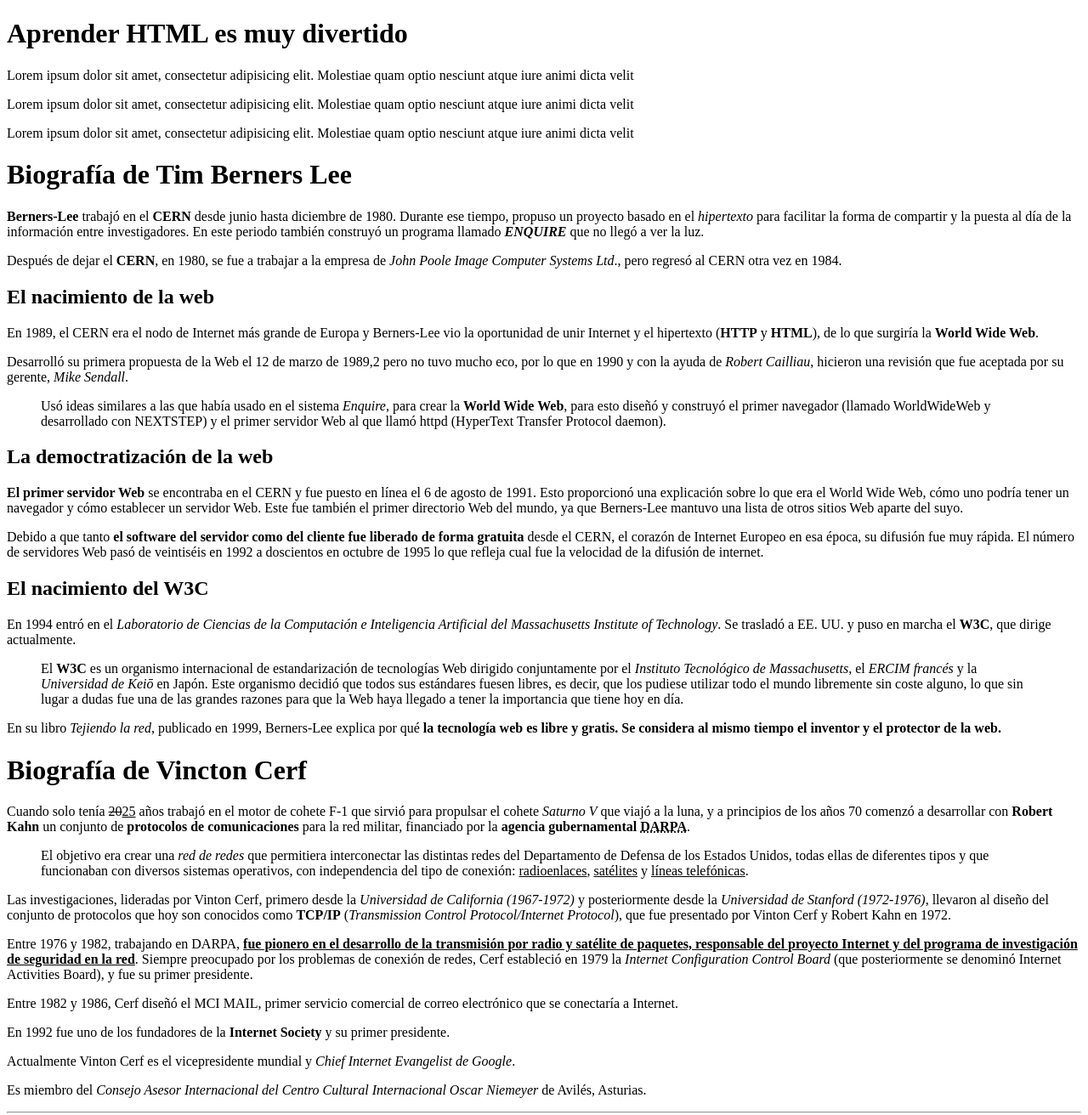
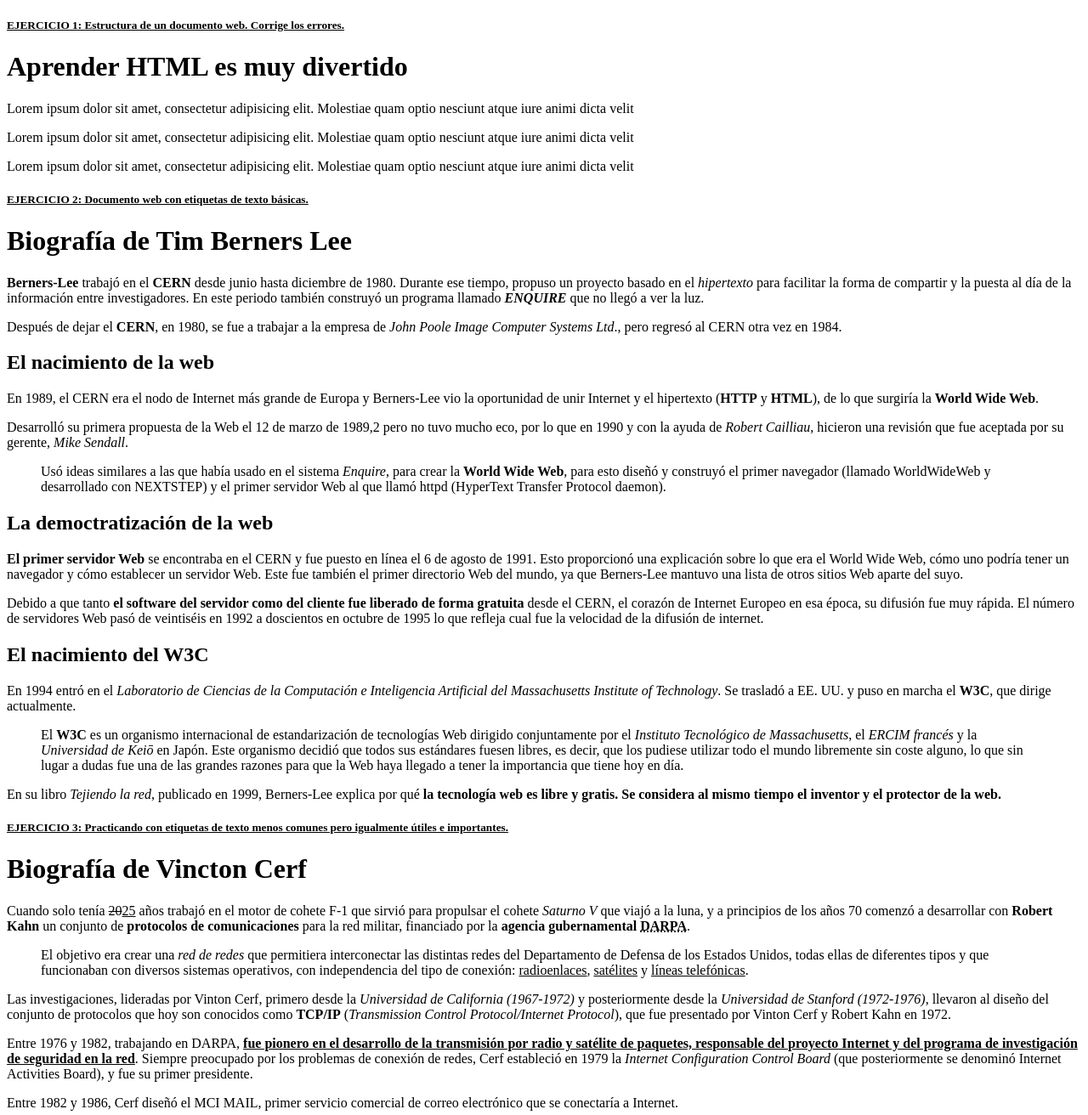
Before and after one commit to Yuusura/curso.github.io, a plain HTML site: page Mis ejercicios/Ejercicios Francesc Ricart.html in a window 1280 px wide. Shown: the top 1312 px of the page at 85% size. Drawn offline with Linux system fonts and the light colour scheme.

Commit message:
correcciones

```diff
--- a/Mis ejercicios/Ejercicios Francesc Ricart.html
+++ b/Mis ejercicios/Ejercicios Francesc Ricart.html
@@ -3,16 +3,17 @@
   <head>
     <meta charset="utf-8"/>
     <meta name="description" content="Ejercicio HTML - Corrige los errores">
-    <title>Ejercicios varios</title>
+    <title>Ejercicios iternet</title>
   </head>
   <body>
+    <h5><u>EJERCICIO 1: Estructura de un documento web. Corrige los errores.</u></h5>
     <h1>Aprender HTML es muy divertido</h1>
     <p>Lorem ipsum dolor sit amet, consectetur adipisicing elit. Molestiae quam optio nesciunt atque iure  animi dicta velit</p>
     <p>Lorem ipsum dolor sit amet, consectetur adipisicing elit. Molestiae quam optio nesciunt atque iure  animi dicta velit</p>
     <p>Lorem ipsum dolor sit amet, consectetur adipisicing elit. Molestiae quam optio nesciunt atque iure  animi dicta velit</p>
 
 
-
+    <h5><u>EJERCICIO 2: Documento web con etiquetas de texto básicas.</u></h5>
     <h1>Biografía de Tim Berners Lee</h1>
     <p><b>Berners-Lee</b> trabajó en el <b>CERN</b> desde junio hasta diciembre de 1980. Durante ese tiempo, propuso un proyecto basado en el <i>hipertexto</i> para facilitar la forma de compartir y la puesta al día de la información entre investigadores. En este periodo también construyó un programa llamado <i><b>ENQUIRE</b></i> que no llegó a ver la luz.</p>
     <p>Después de dejar el <b>CERN</b>, en 1980, se fue a trabajar a la empresa de <i>John Poole Image Computer Systems Ltd</i>., pero regresó al CERN otra vez en 1984.</p>
@@ -32,7 +33,7 @@
     <p>En su libro <i>Tejiendo la red</i>, publicado en 1999, Berners-Lee explica por qué <b>la tecnología web es libre y gratis. Se considera al mismo tiempo el inventor y el protector de la web.</b></p>
 
 
-
+    <h5><u>EJERCICIO 3: Practicando con etiquetas de texto menos comunes pero igualmente útiles e importantes.</u></h5>
     <h1>Biografía de Vincton Cerf</h1>
     <p>Cuando solo tenía <s>20</s><u>25</u> años trabajó en el motor de cohete F-1 que sirvió para propulsar el cohete <i>Saturno V</i> que viajó a la luna, y a principios de los años 70 comenzó a desarrollar con <b>Robert Kahn</b> un conjunto de <b>protocolos de comunicaciones</b> para la red militar, financiado por la <b>agencia gubernamental <abbr title="Defense Advanced Research Projects Agency">DARPA</abbr></b>.</p>
     <blockquote>El objetivo era crear una <i>red de redes</i> que permitiera interconectar las distintas redes del Departamento de Defensa de los Estados Unidos, todas ellas de diferentes tipos y que funcionaban con diversos sistemas operativos, con independencia del tipo de conexión: <u>radioenlaces</u>, <u>satélites</u> y <u>líneas telefónicas</u>.</blockquote>
```
Also changed, not shown: index.html (+3 -1 lines).
